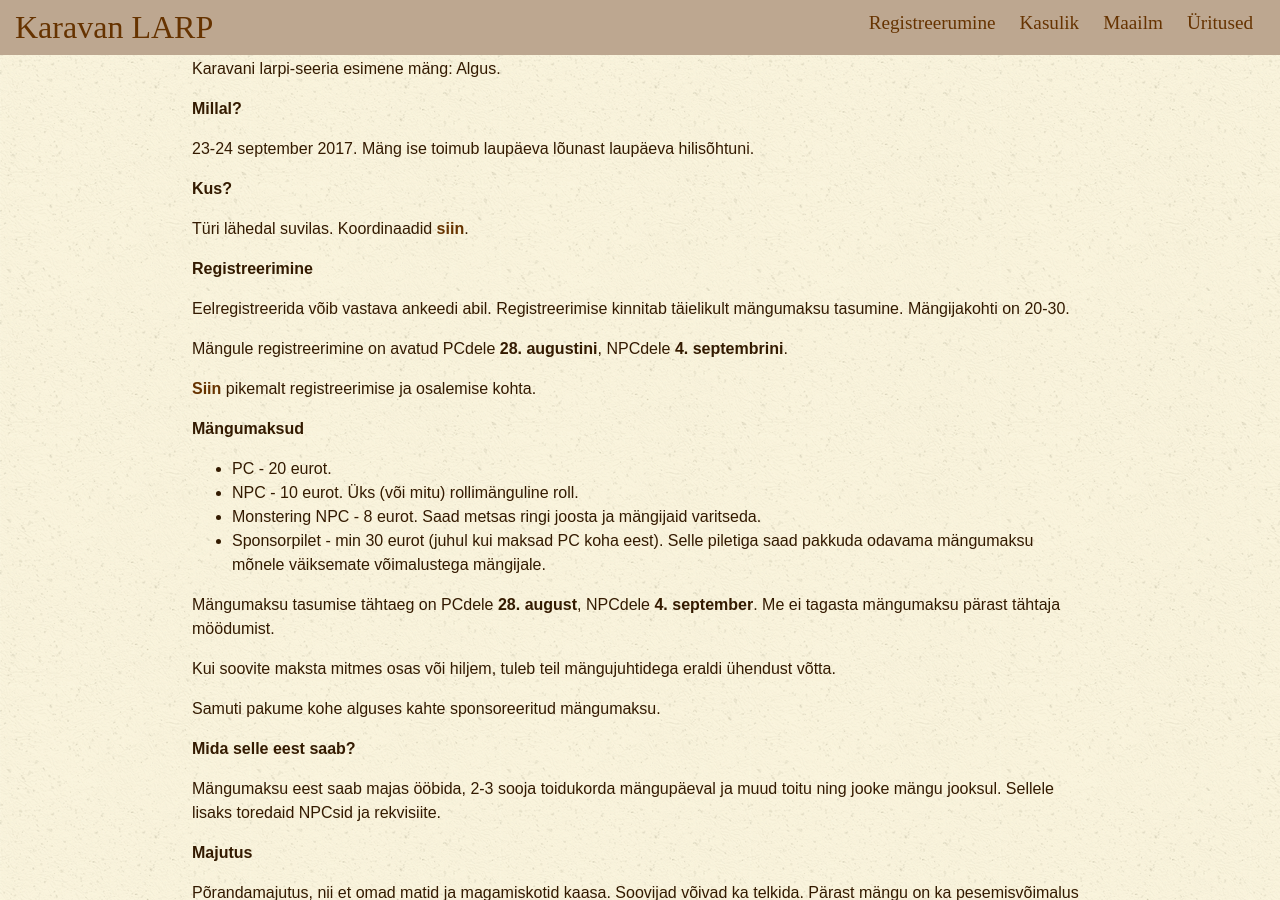
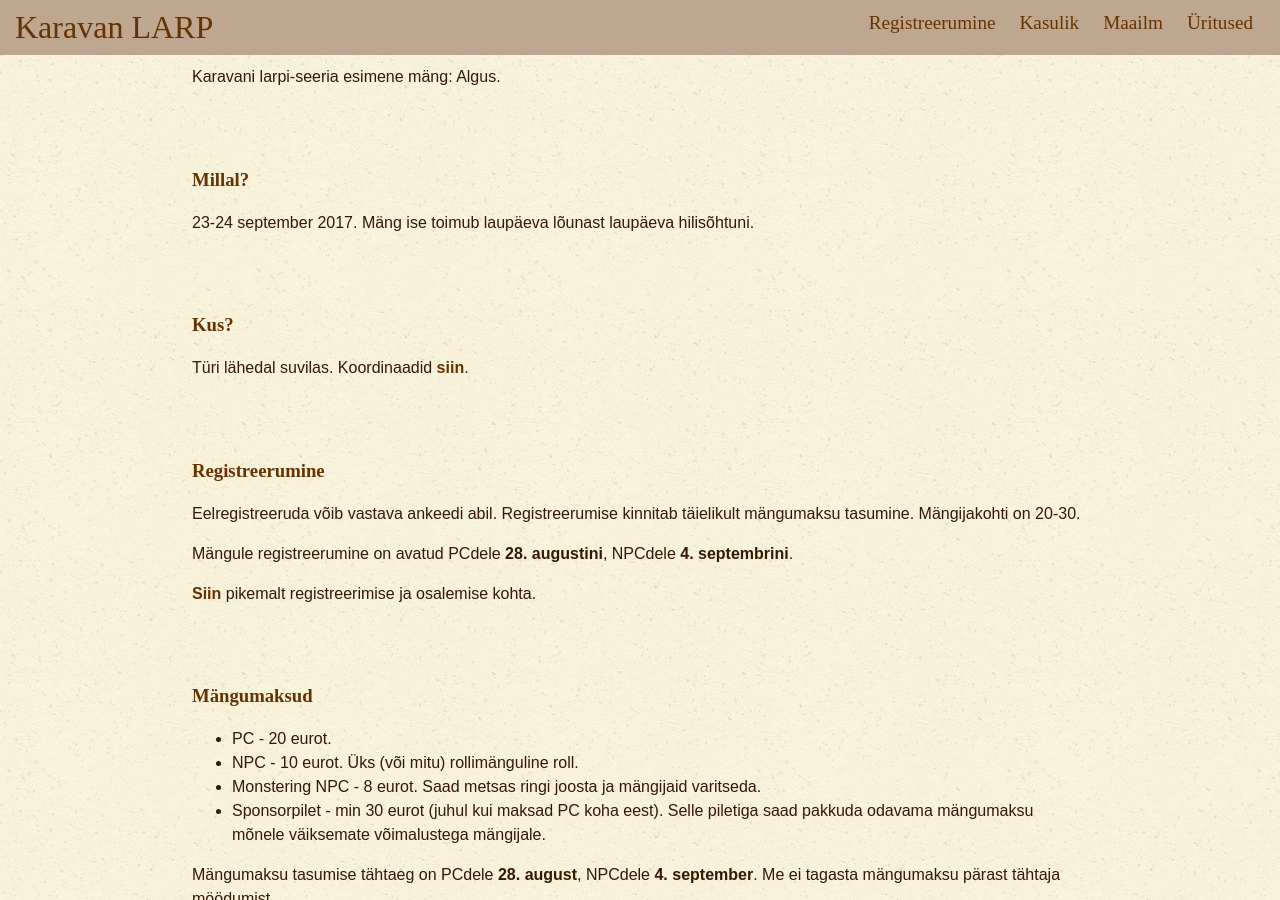
Before and after one commit to karavanlarp/karavanlarp.github.io, a Jekyll site: the page built from est/events/algus.md, in a window 1280 px wide and 900 px high, scrolled down 814 px. Built offline with Jekyll 4.4.1, drawn with Linux system fonts in a browser that asks for light colours; some web fonts are replaced.

Commit message:
text update

```diff
--- a/est/events/algus.md
+++ b/est/events/algus.md
@@ -2,7 +2,7 @@
 layout: default-est
 title: Karavan I - Algus
 ---
-### Karavan I: Algus
+## Karavan I: Algus
 
 _Areni sadamalinn on rahvast täis igal hetkel. Siin on lihtne ära eksida ja veel lihtsam rahakotist ilma jääda._
 
@@ -28,27 +28,27 @@ Head otsimist!
 
 ***
 
-**Mis?**
+### Mis?
 
 Karavani larpi-seeria esimene mäng: Algus.
 
-**Millal?**
+### Millal?
 
 23-24 september 2017. Mäng ise toimub laupäeva lõunast laupäeva hilisõhtuni.
 
-**Kus?**
+### Kus?
 
 Türi lähedal suvilas. Koordinaadid [siin](http://bit.ly/2wvrEK3).
 
-**Registreerimine**
+### Registreerumine
 
-Eelregistreerida võib vastava ankeedi abil. Registreerimise kinnitab täielikult mängumaksu tasumine. Mängijakohti on 20-30.
+Eelregistreeruda võib vastava ankeedi abil. Registreerumise kinnitab täielikult mängumaksu tasumine. Mängijakohti on 20-30.
 
-Mängule registreerimine on avatud PCdele **28. augustini**, NPCdele **4. septembrini**.
+Mängule registreerumine on avatud PCdele **28. augustini**, NPCdele **4. septembrini**.
 
 [Siin](https://karavanlarp.github.io/est/reg/registration.html) pikemalt registreerimise ja osalemise kohta.
 
-**Mängumaksud**
+### Mängumaksud
 
 * PC - 20 eurot.
 * NPC - 10 eurot. Üks (või mitu) rollimänguline roll.
@@ -61,23 +61,23 @@ Kui soovite maksta mitmes osas või hiljem, tuleb teil mängujuhtidega eraldi ü
 
 Samuti pakume kohe alguses kahte sponsoreeritud mängumaksu.
 
-**Mida selle eest saab?**
+###  Mida selle eest saab?
 
 Mängumaksu eest saab majas ööbida, 2-3 sooja toidukorda mängupäeval ja muud toitu ning jooke mängu jooksul. Sellele lisaks toredaid NPCsid ja rekvisiite.
 
-**Majutus**
+### Majutus
 
 Põrandamajutus, nii et omad matid ja magamiskotid kaasa. Soovijad võivad ka telkida. Pärast mängu on ka pesemisvõimalus ja kohapeal on väike saun.
 
-**Menüü**
+### Menüü
 
 Pakume süüa terve ürituse jooksul, ka reedel tulijatele ja pühapäeval lahkujatele. Laupäeval on kolm toidukorda - hommikusöök, lõunasöök, õhtusöök. Muul ajal saab erinevaid snäkke ja jooke. Toidu pakkumisel võtame arvesse ka erinevaid toiduvalikuid ja allergiaid.
 
-**Keeled**
+### Keeled
 
 Ootame mängule ka välismaiseid mängijaid, seetõttu on mängukeelteks eesti ja inglise keel. Juhul kui külalisi ei tule, mängime eesti keeles.
 
-**Kuidas kohale?**
+### Kuidas kohale?
 
 Bussiaegu saab vaadata siit: [tpilet.ee](https://www.tpilet.ee/)
 
@@ -97,7 +97,7 @@ Bussi- või rongijaama saabujatele organiseerime transpordi mängukohale.
 
 Võib saabuda juba reede õhtul ja kohapeal ööbida. Ööbida kohapeal saab ka pärast mängu lõppu.
 
-**Kogunemine**
+### Kogunemine
 
 Autoga tulijad võiksid saabuda kella 10.30ks ja vajadusel aidata bussi/rongijaamast mängijaid transportida. Üldine kogunemiskellaaeg on 11. Kui teil on vaja ennast pikemalt kostümeerida või meikida, palun saabuge kindlasti varem, püüame algbriifiga alustada võimalikult vara.
 
```
